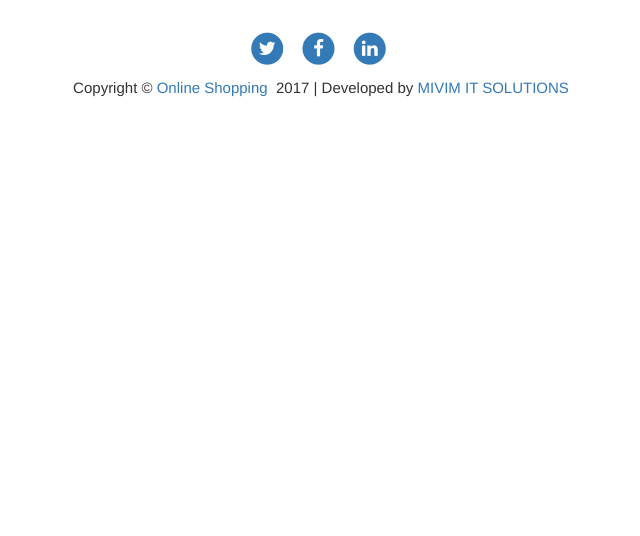
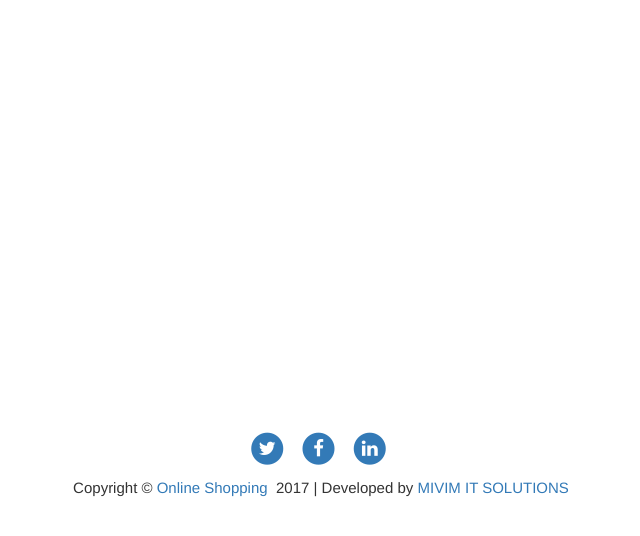
Before and after one commit to ShoppingCart1/OnlineShopping-, a Java web app: page /footer.jsp in a window 1280 px wide. Shown: the top 536 px of the page, without its empty margins (319-959 px from the left). Run offline with Tomcat 11, a stand-in JSP engine, Linux system fonts and the light colour scheme; some libraries are stand-ins or nearby versions.

Commit message:
updated home

```diff
--- a/ShoppingCart/WebContent/footer.jsp
+++ b/ShoppingCart/WebContent/footer.jsp
@@ -13,7 +13,7 @@
 <title></title>
 </head>
 <body>
-<div class="text-center">
+<div class="text-center" style="padding-top: 400px;">
                 <div class="col-lg-8 col-lg-offset-2 col-md-10 col-md-offset-1">
                     <ul class="list-inline text-center" style="padding-top:30px;">
                         <li>
```
